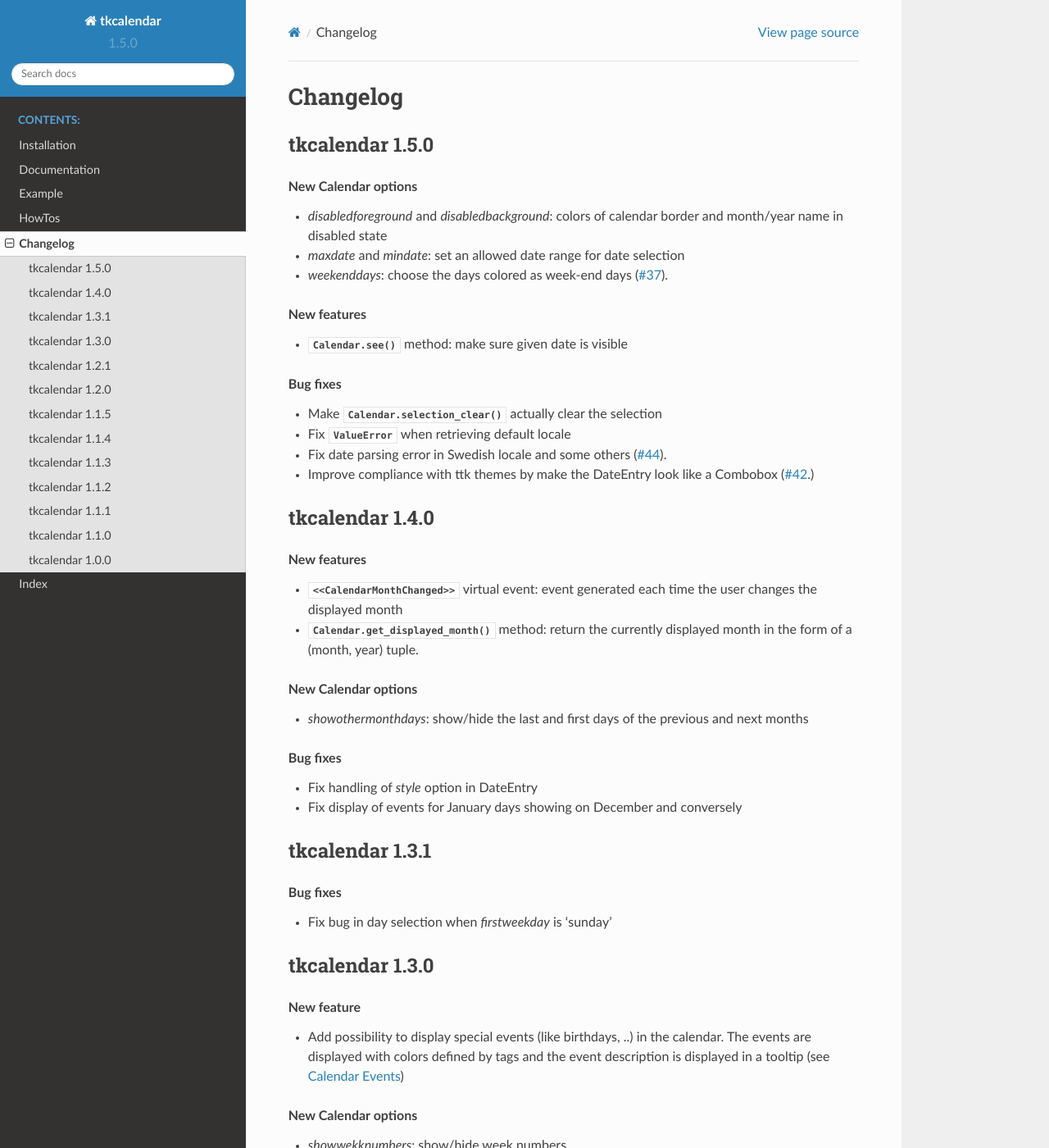
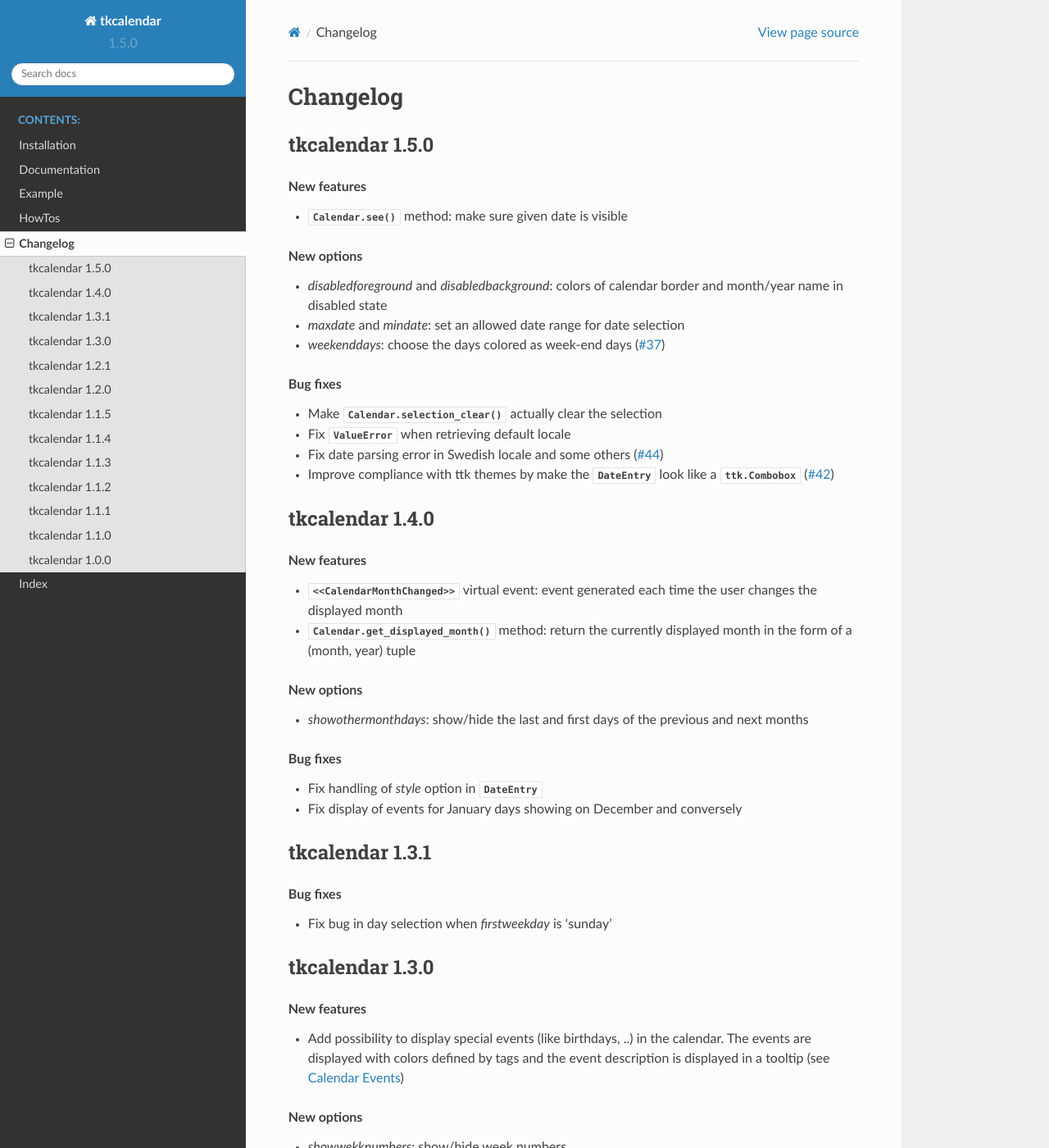
Before and after one commit to j4321/tkcalendar, a Sphinx documentation site: the page built from docs/changelog.rst, in a window 1280 px wide and 1400 px high. Shown: the whole window at 82% size. Built offline with Sphinx 7.4.7 and the Read the Docs theme 2.0.0, drawn with Linux system fonts in a browser that asks for light colours; some of the changed text lies outside the part shown.

Commit message:
Make changelog more consistent

```diff
--- a/docs/changelog.rst
+++ b/docs/changelog.rst
@@ -6,23 +6,23 @@ Changelog
 tkcalendar 1.5.0
 ----------------
 
-.. rubric:: New Calendar options
+.. rubric:: New features
+
+- :meth:`Calendar.see` method: make sure given date is visible
+
+.. rubric:: New options
 
 - *disabledforeground* and *disabledbackground*: colors of calendar border and
   month/year name in disabled state
 - *maxdate* and *mindate*: set an allowed date range for date selection
-- *weekenddays*: choose the days colored as week-end days (`#37 <https://github.com/j4321/tkcalendar/issues/37>`_).
-
-.. rubric:: New features
-
-- :meth:`Calendar.see` method: make sure given date is visible
+- *weekenddays*: choose the days colored as week-end days (`#37 <https://github.com/j4321/tkcalendar/issues/37>`_)
 
 .. rubric:: Bug fixes
 
 - Make :meth:`Calendar.selection_clear` actually clear the selection
 - Fix :obj:`ValueError` when retrieving default locale
-- Fix date parsing error in Swedish locale and some others (`#44 <https://github.com/j4321/tkcalendar/issues/44>`_).
-- Improve compliance with ttk themes by make the DateEntry look like a Combobox (`#42 <https://github.com/j4321/tkcalendar/issues/42>`_.)
+- Fix date parsing error in Swedish locale and some others (`#44 <https://github.com/j4321/tkcalendar/issues/44>`_)
+- Improve compliance with ttk themes by make the :class:`DateEntry` look like a :class:`ttk.Combobox` (`#42 <https://github.com/j4321/tkcalendar/issues/42>`_)
 
 tkcalendar 1.4.0
 ----------------
@@ -30,15 +30,15 @@ tkcalendar 1.4.0
 .. rubric:: New features
 
 - :obj:`\<\<CalendarMonthChanged\>\>` virtual event: event generated each time the user changes the displayed month
-- :meth:`Calendar.get_displayed_month` method: return the currently displayed month in the form of a (month, year) tuple.
+- :meth:`Calendar.get_displayed_month` method: return the currently displayed month in the form of a (month, year) tuple
 
-.. rubric:: New Calendar options
+.. rubric:: New options
 
 - *showothermonthdays*: show/hide the last and first days of the previous and next months
 
 .. rubric:: Bug fixes
 
-- Fix handling of *style* option in DateEntry
+- Fix handling of *style* option in :class:`DateEntry`
 - Fix display of events for January days showing on December and conversely
 
 tkcalendar 1.3.1
@@ -51,13 +51,13 @@ tkcalendar 1.3.1
 tkcalendar 1.3.0
 ----------------
 
-.. rubric:: New feature
+.. rubric:: New features
 
 - Add possibility to display special events (like birthdays, ..) in the calendar.
   The events are displayed with colors defined by tags and the event description is displayed in a tooltip
   (see :ref:`calevent`)
 
-.. rubric:: New Calendar options
+.. rubric:: New options
 
 - *showwekknumbers*: show/hide week numbers
 - *firstweekday*: first week day ('monday' or 'sunday')
@@ -70,21 +70,20 @@ tkcalendar 1.3.0
 tkcalendar 1.2.1
 ----------------
 
-.. rubric:: Bug fix
+.. rubric:: Bug fixes
 
 - Fix :obj:`ValueError` in :class:`DateEntry` with Python 3.6.5
 
 tkcalendar 1.2.0
 ----------------
 
-.. rubric:: New Calendar options
+.. rubric:: New options
 
 - *textvariable*: connect the currently selected date to the given :class:`StringVar`
 - *state*: 'normal' or 'disabled'
 - *disabledselectbackground*, *disabledselectforeground*,
   *disableddaybackground* and *disableddayforeground*: configure colors
-  when Calendar is disabled
-
+  when :class:`Calendar` is disabled
 
 .. rubric:: Bug fixes
 
@@ -103,7 +102,7 @@ tkcalendar 1.1.4
 
 .. rubric:: Bug fixes
 
-- Fix error in january due to week 53
+- Fix error in January due to week 53
 - Fix :class:`DateEntry` for ttk themes other than 'clam'
 
 tkcalendar 1.1.3
@@ -132,17 +131,11 @@ tkcalendar 1.1.1
 tkcalendar 1.1.0
 ----------------
 
-.. rubric:: Bug fixes
-
-- Fix display of the first days of the next month
-
-- Increment year when going from December to January
-
 .. rubric:: New widget
 
-- :class:`DateEntry`, date selection entry with drop-down calendar
+- :class:`DateEntry`: date selection entry with drop-down calendar
 
-.. rubric:: New Calendar options
+.. rubric:: New options
 
 - *borderwidth*: width of the border around the calendar (integer)
 
@@ -150,10 +143,16 @@ tkcalendar 1.1.0
 
 - *othermonthweforeground*: foreground color for week-end days belonging to the previous/next month
 
-- *othermonthwebackground*: background color for week-end days belonging to the previous/next month
+- *othermonthwebackground*: back
+
+.. rubric:: Bug fixes
+
+- Fix display of the first days of the next month
+
+- Increment year when going from December to January
 
 
 tkcalendar 1.0.0
 ----------------
 
-Initial version
+- Initial version
```
Also changed, not shown: other parts of docs/changelog.rst (+1 -1 lines), README.rst (+29 -43 lines).
